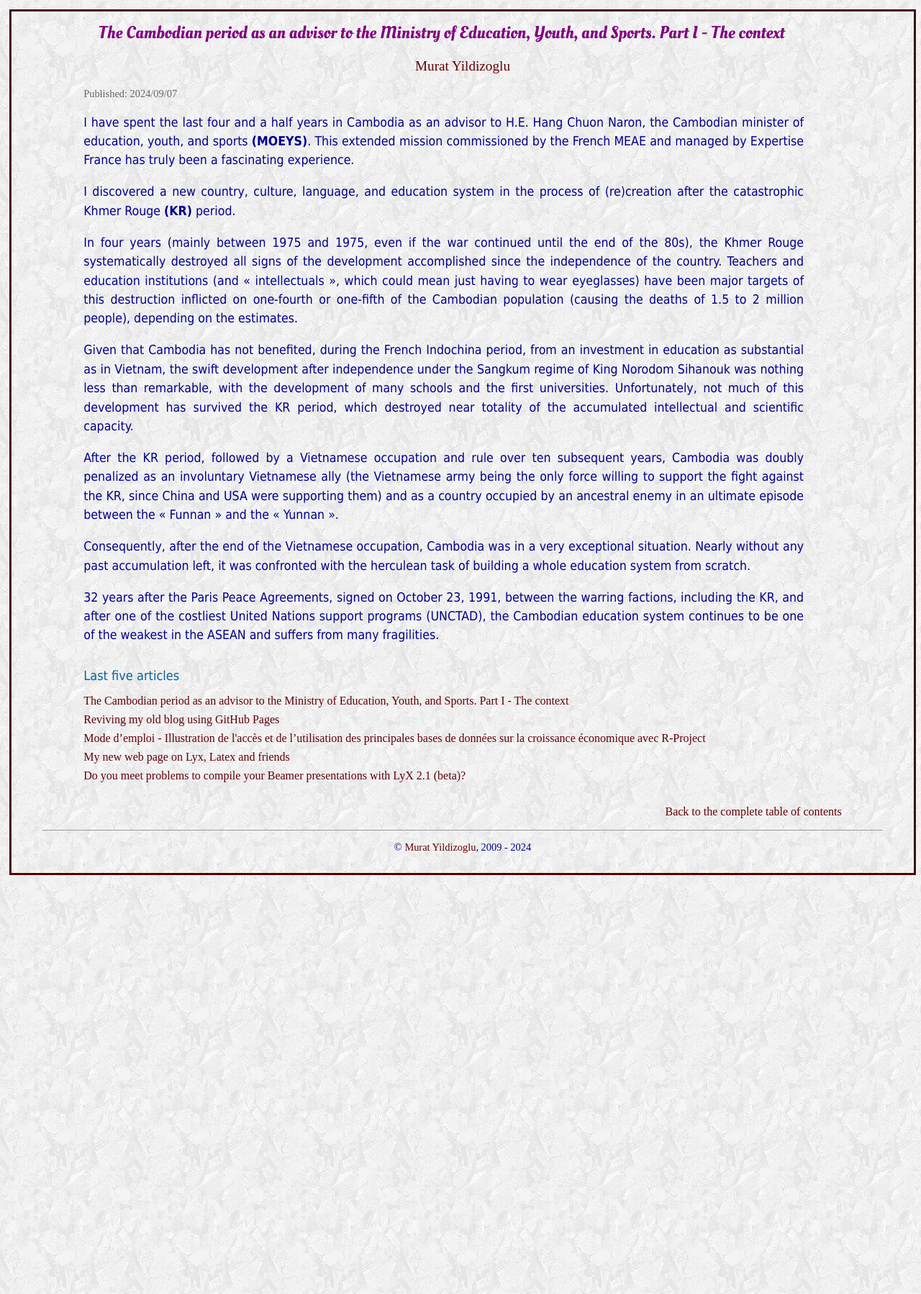
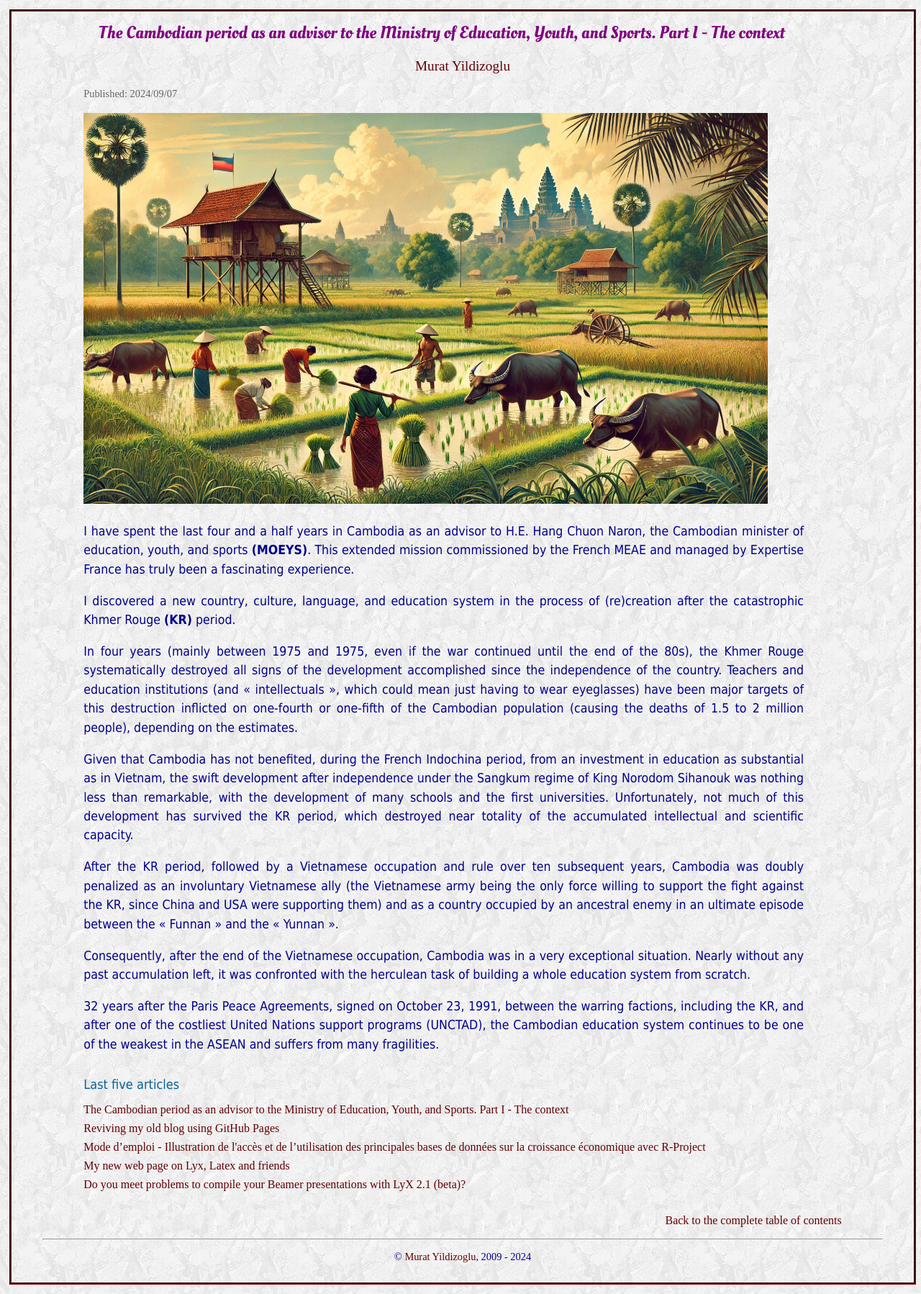
Before and after one commit to myildi/myildi.github.io, a Jekyll site: the page built from _posts/2024-09-7-Cambodia-period-I.md, in a window 1280 px wide. Shown: the whole page at 72% size. Built offline with Jekyll 4.4.1, drawn with Linux system fonts in a browser that asks for light colours.

Commit message:
New image for Cambodia

```diff
--- a/_posts/2024-09-7-Cambodia-period-I.md
+++ b/_posts/2024-09-7-Cambodia-period-I.md
@@ -2,6 +2,9 @@
 layout: post
 title: The Cambodian period as an advisor to the Ministry of Education, Youth, and Sports. Part I - The context
 ---
+
+![How DALEE imagines Cambodia](/images/SrokSrae.jpg)
+
 I have spent the last four and a half years in Cambodia as an advisor to H.E. Hang Chuon Naron, the Cambodian minister of education, youth, and sports **(MOEYS)**. This extended mission commissioned by the French MEAE and managed by Expertise France has truly been a fascinating experience.
 
 I discovered a new country, culture, language, and education system in the process of (re)creation after the catastrophic Khmer Rouge **(KR)** period.
```
Also changed, not shown: images/SrokSrae.jpg (added).
